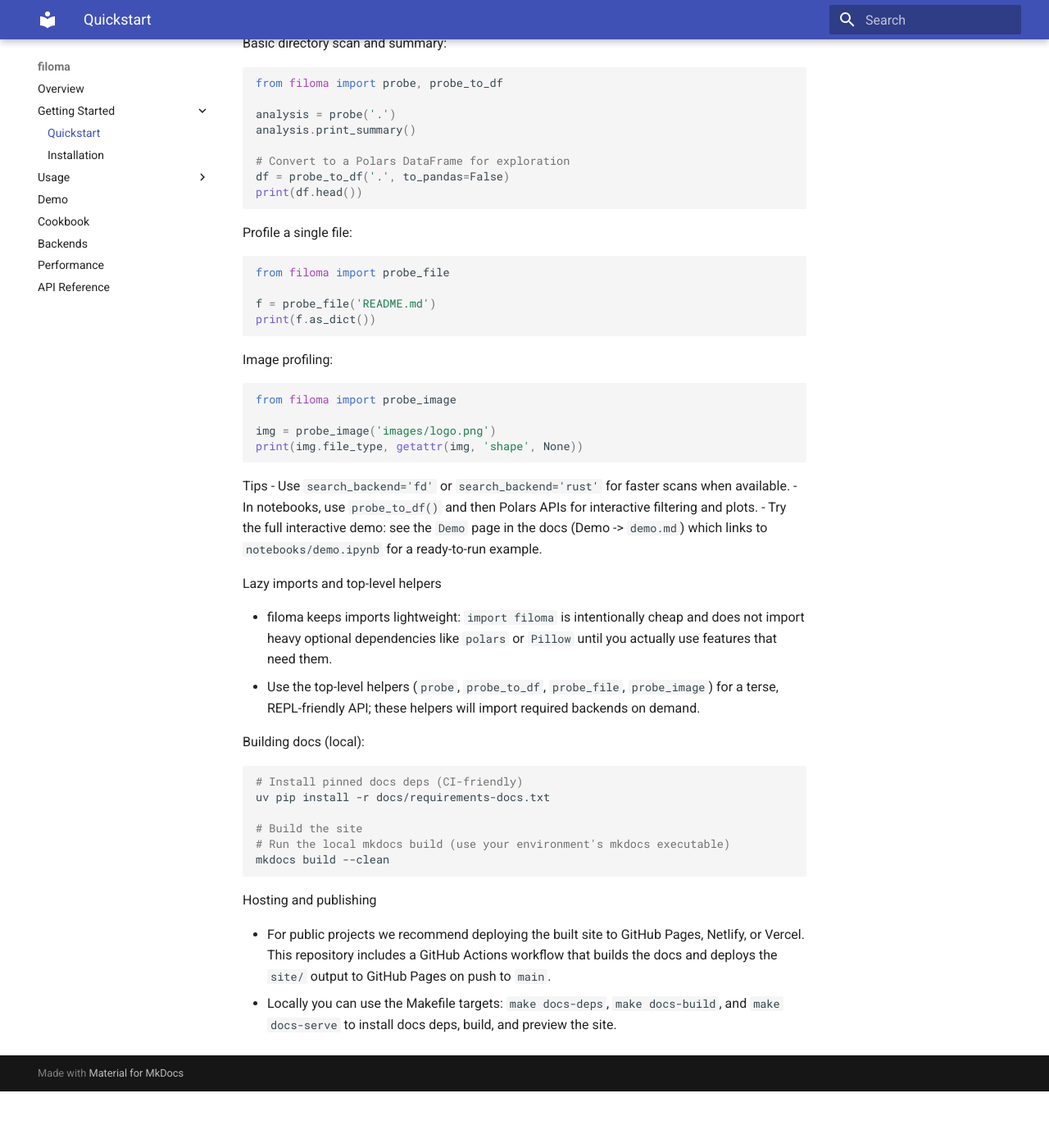
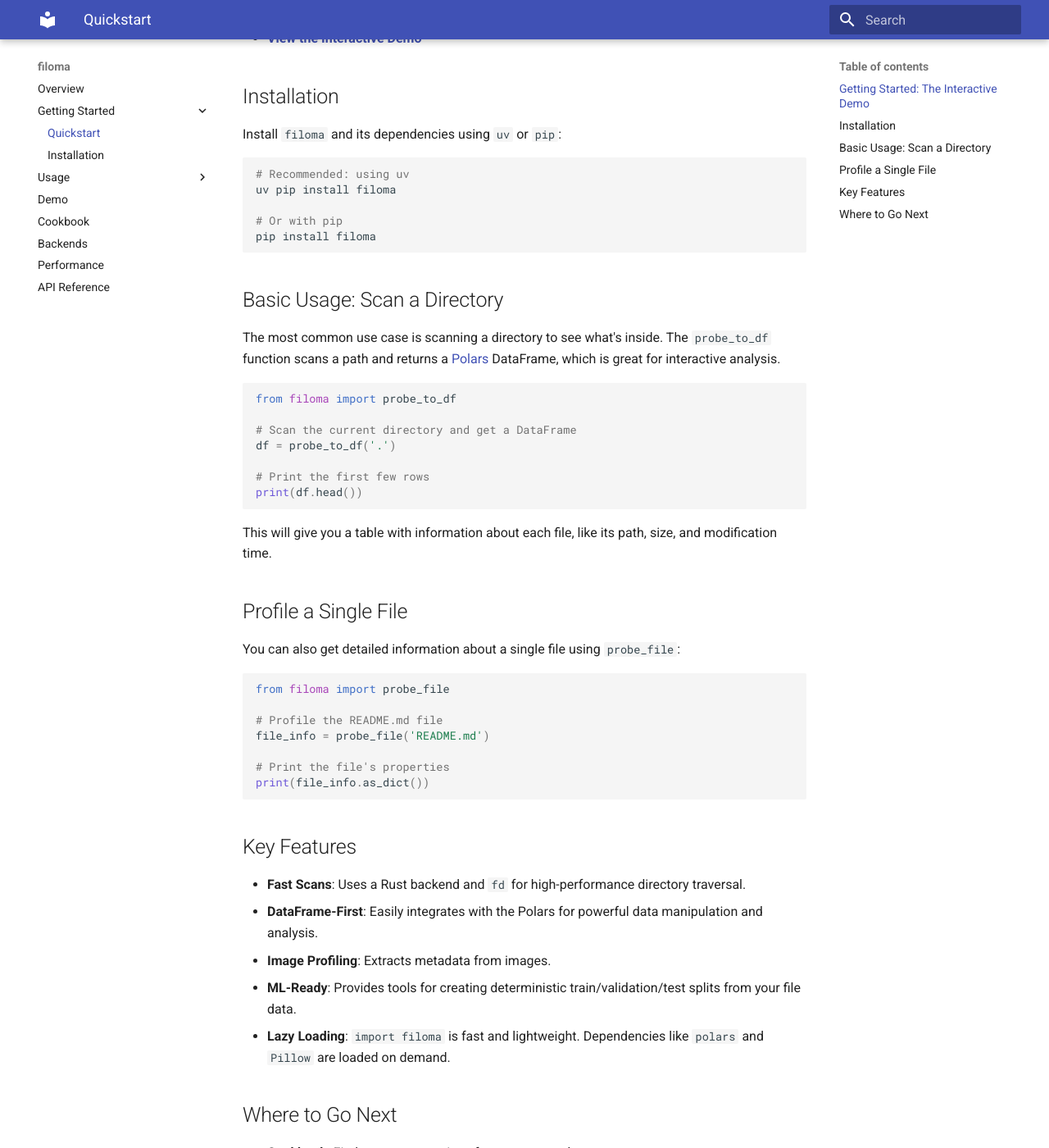
Before and after one commit to kalfasyan/filoma, an MkDocs documentation site: the page built from docs/quickstart.md, in a window 1280 px wide and 1400 px high, scrolled down 355 px. Shown: the whole window at 82% size. Built offline with MkDocs 1.6.1 and Material for MkDocs 9.7.7, drawn with Linux system fonts in a browser that asks for light colours; before the commit the page ends 1686 px from its top, so only the background shows below that; some of the changed text lies outside the part shown.

Commit message:
Update documentation to enhance clarity and improve user guidance in benchmarks and quickstart sections

````diff
--- a/docs/quickstart.md
+++ b/docs/quickstart.md
@@ -1,70 +1,65 @@
 # Quickstart
 
-This quickstart shows the most common, REPL-friendly workflow for `filoma`.
+`filoma` is a fast and flexible Python tool for filesystem analysis. It helps you understand the contents of your directories, profile individual files, and prepare datasets for machine learning.
 
-Install:
+## Getting Started: The Interactive Demo
+
+The best way to get started with `filoma` is to run the interactive demo notebook. It covers the most common workflows in a hands-on way.
+
+- **[View the Interactive Demo](./demo.md)**
+
+## Installation
+
+Install `filoma` and its dependencies using `uv` or `pip`:
 
 ```bash
-# Using uv (recommended)
-uv add filoma
+# Recommended: using uv
+uv pip install filoma
 
-# Or editable install with docs extras for local docs building
-uv pip install -e '.[docs]'
+# Or with pip
+pip install filoma
 ```
 
-Basic directory scan and summary:
+## Basic Usage: Scan a Directory
+
+The most common use case is scanning a directory to see what's inside. The `probe_to_df` function scans a path and returns a [Polars](https://pola.rs/) DataFrame, which is great for interactive analysis.
 
 ```python
-from filoma import probe, probe_to_df
+from filoma import probe_to_df
 
-analysis = probe('.')
-analysis.print_summary()
+# Scan the current directory and get a DataFrame
+df = probe_to_df('.')
 
-# Convert to a Polars DataFrame for exploration
-df = probe_to_df('.', to_pandas=False)
+# Print the first few rows
 print(df.head())
 ```
 
-Profile a single file:
+This will give you a table with information about each file, like its path, size, and modification time.
+
+## Profile a Single File
+
+You can also get detailed information about a single file using `probe_file`:
 
 ```python
 from filoma import probe_file
 
-f = probe_file('README.md')
-print(f.as_dict())
+# Profile the README.md file
+file_info = probe_file('README.md')
+
+# Print the file's properties
+print(file_info.as_dict())
 ```
 
-Image profiling:
+## Key Features
 
-```python
-from filoma import probe_image
+- **Fast Scans**: Uses a Rust backend and `fd` for high-performance directory traversal.
+- **DataFrame-First**: Easily integrates with the Polars for powerful data manipulation and analysis.
+- **Image Profiling**: Extracts metadata from images.
+- **ML-Ready**: Provides tools for creating deterministic train/validation/test splits from your file data.
+- **Lazy Loading**: `import filoma` is fast and lightweight. Dependencies like `polars` and `Pillow` are loaded on demand.
 
-img = probe_image('images/logo.png')
-print(img.file_type, getattr(img, 'shape', None))
-```
+## Where to Go Next
 
-Tips
-- Use `search_backend='fd'` or `search_backend='rust'` for faster scans when available.
-- In notebooks, use `probe_to_df()` and then Polars APIs for interactive filtering and plots.
- - Try the full interactive demo: see the `Demo` page in the docs (Demo -> `demo.md`) which links to `notebooks/demo.ipynb` for a ready-to-run example.
-
-Lazy imports and top-level helpers
-
-- filoma keeps imports lightweight: `import filoma` is intentionally cheap and does not import heavy optional dependencies like `polars` or `Pillow` until you actually use features that need them.
-- Use the top-level helpers (`probe`, `probe_to_df`, `probe_file`, `probe_image`) for a terse, REPL-friendly API; these helpers will import required backends on demand.
-
-Building docs (local):
-
-```bash
-# Install pinned docs deps (CI-friendly)
-uv pip install -r docs/requirements-docs.txt
-
-# Build the site
-# Run the local mkdocs build (use your environment's mkdocs executable)
-mkdocs build --clean
-```
-
-Hosting and publishing
-
-- For public projects we recommend deploying the built site to GitHub Pages, Netlify, or Vercel. This repository includes a GitHub Actions workflow that builds the docs and deploys the `site/` output to GitHub Pages on push to `main`.
-- Locally you can use the Makefile targets: `make docs-deps`, `make docs-build`, and `make docs-serve` to install docs deps, build, and preview the site.
+- **Cookbook**: Find copy-paste recipes for common tasks.
+- **Concepts**: Learn about the core ideas behind `filoma`.
+- **DataFrame Workflow**: See how to work with `filoma`'s DataFrame output.
````
Also changed, not shown: docs/benchmarks.md (+2 -0 lines), docs/index.md (+10 -3 lines).
